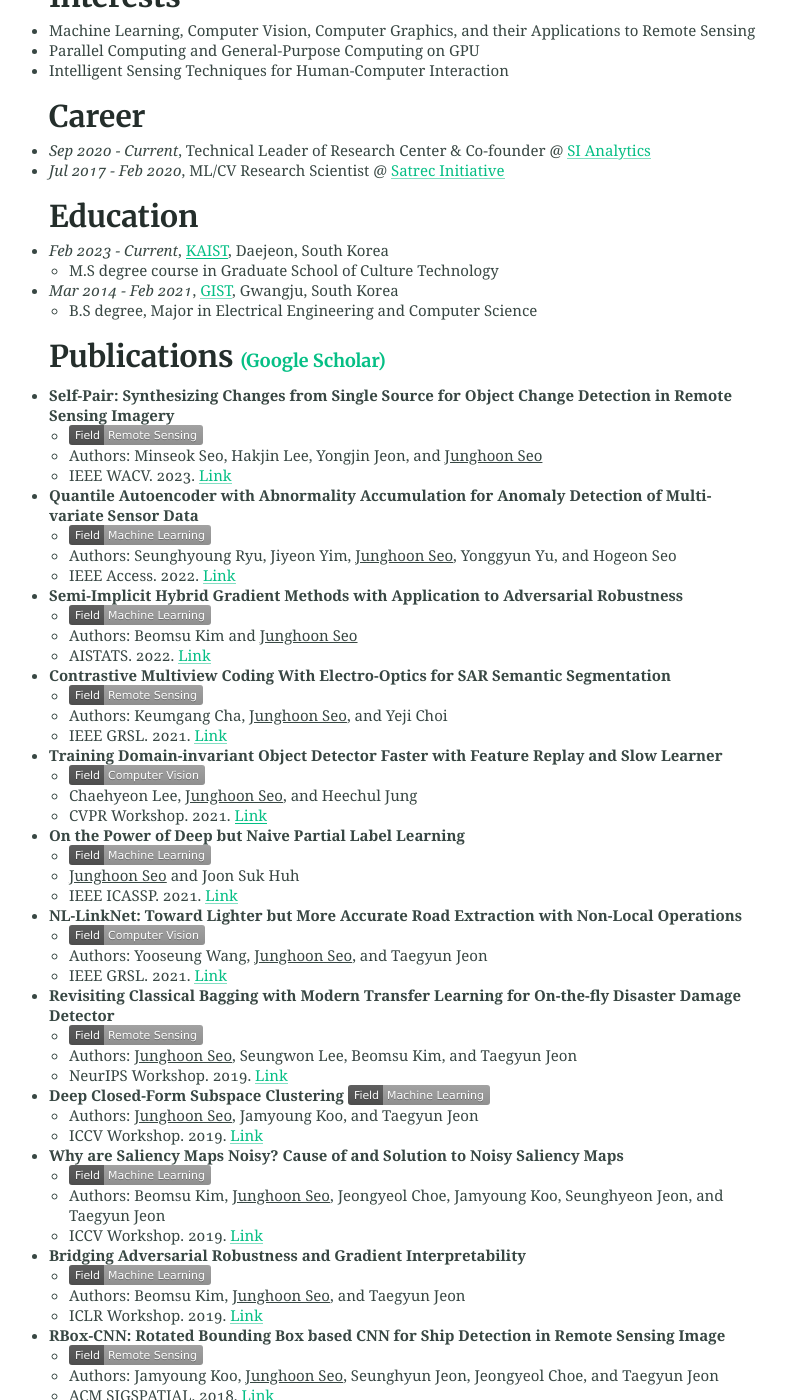
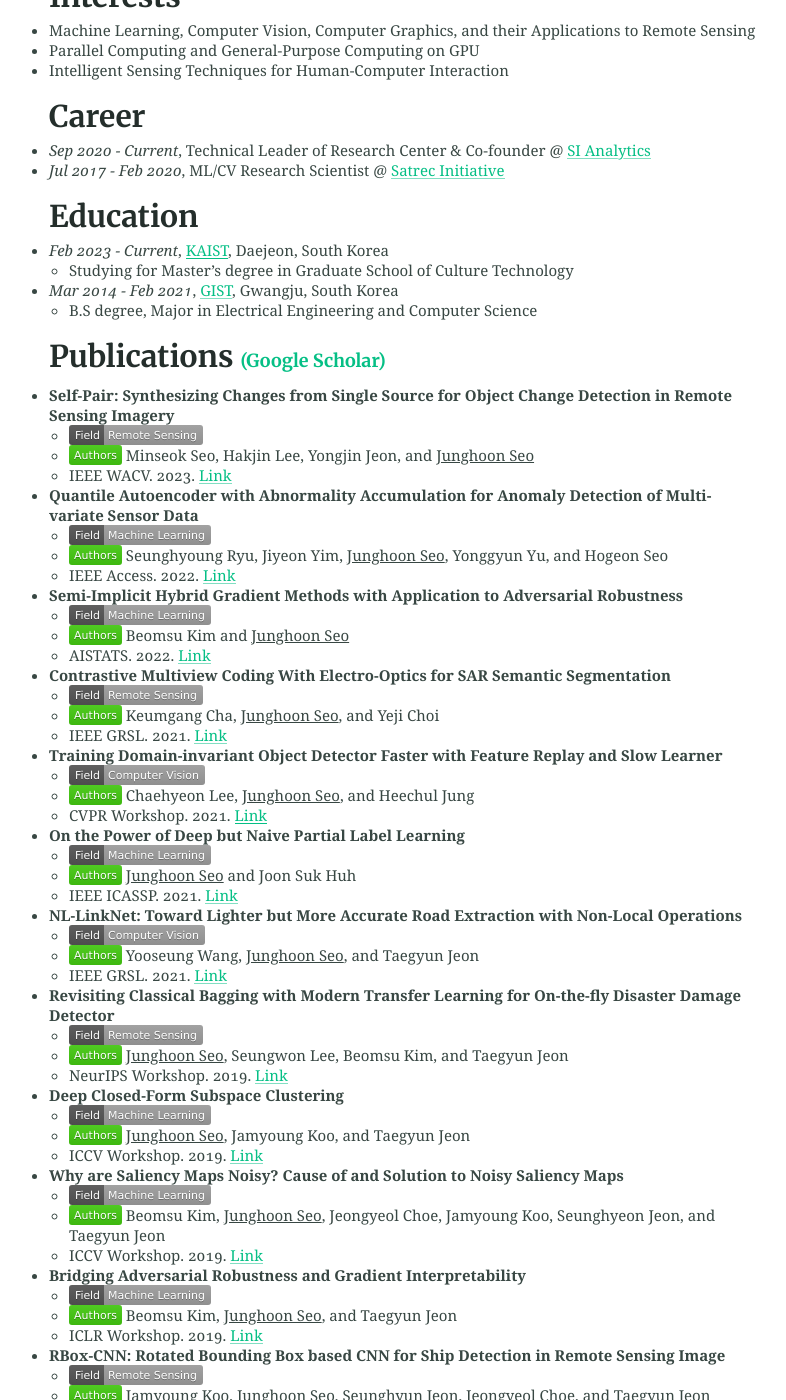
Before and after one commit to mikigom/mikigom.github.io, a Jekyll site: the page built from index.md, in a window 1280 px wide and 1400 px high, scrolled down 596 px. Shown: the whole window, without its empty margins (234-1020 px from the left). Built offline with Jekyll 4.4.1, drawn with Linux system fonts in a browser that asks for light colours; some of the changed text lies outside the part shown.

Commit message:
Update index.md

```diff
--- a/index.md
+++ b/index.md
@@ -17,69 +17,70 @@
 
 ### Education
 * *Feb 2023 - Current*, [KAIST](https://www.kaist.ac.kr/en/), Daejeon, South Korea
-  * M.S degree course in Graduate School of Culture Technology
+  * Studying for Master's degree in Graduate School of Culture Technology
 * *Mar 2014 - Feb 2021*, [GIST](https://www.gist.ac.kr/en/main.html), Gwangju, South Korea
   * B.S degree, Major in Electrical Engineering and Computer Science
 
 ### Publications <span style="font-size:0.6em;">[(Google Scholar)](https://scholar.google.com/citations?user=9KBQk-YAAAAJ&hl=en)</span>
 * **Self-Pair: Synthesizing Changes from Single Source for Object Change Detection in Remote Sensing Imagery**
   - <img height="10" src="/assets/Field-Remote Sensing-lightgrey.svg">
-  - Authors: Minseok Seo, Hakjin Lee, Yongjin Jeon, and <U>Junghoon Seo</U>
+  - <img height="10" src="/assets/-Authors-brightgreen.svg"> Minseok Seo, Hakjin Lee, Yongjin Jeon, and <U>Junghoon Seo</U>
   - IEEE WACV. 2023. [Link](https://openaccess.thecvf.com/content/WACV2023/html/Seo_Self-Pair_Synthesizing_Changes_From_Single_Source_for_Object_Change_Detection_WACV_2023_paper.html)
 * **Quantile Autoencoder with Abnormality Accumulation for Anomaly Detection of Multi-variate Sensor Data**
   - <img height="10" src="/assets/Field-Machine Learning-lightgrey.svg">
-  - Authors: Seunghyoung Ryu, Jiyeon Yim, <U>Junghoon Seo</U>, Yonggyun Yu, and Hogeon Seo
+  - <img height="10" src="/assets/-Authors-brightgreen.svg"> Seunghyoung Ryu, Jiyeon Yim, <U>Junghoon Seo</U>, Yonggyun Yu, and Hogeon Seo
   - IEEE Access. 2022. [Link](https://ieeexplore.ieee.org/abstract/document/9810961/)
 * **Semi-Implicit Hybrid Gradient Methods with Application to Adversarial Robustness**
   - <img height="10" src="/assets/Field-Machine Learning-lightgrey.svg">
-  - Authors: Beomsu Kim and <U>Junghoon Seo</U>
+  - <img height="10" src="/assets/-Authors-brightgreen.svg"> Beomsu Kim and <U>Junghoon Seo</U>
   - AISTATS. 2022. [Link](https://arxiv.org/abs/2202.10523)
 * **Contrastive Multiview Coding With Electro-Optics for SAR Semantic Segmentation**
   - <img height="10" src="/assets/Field-Remote Sensing-lightgrey.svg">
-  - Authors: Keumgang Cha, <U>Junghoon Seo</U>, and Yeji Choi
+  - <img height="10" src="/assets/-Authors-brightgreen.svg"> Keumgang Cha, <U>Junghoon Seo</U>, and Yeji Choi
   - IEEE GRSL. 2021. [Link](https://ieeexplore.ieee.org/abstract/document/9537157?casa_token=BKmjojS1rVUAAAAA:fGEfg34u8sfBOI0rtnaq2vs2wNbFGDr3cjH-Hr9zHkKWsNwaa1EsNywaRz62t6V4jABWErGoPg)
 * **Training Domain-invariant Object Detector Faster with Feature Replay and Slow Learner**
   - <img height="10" src="/assets/Field-Computer Vision-lightgrey.svg">
-  - Chaehyeon Lee, <U>Junghoon Seo</U>, and Heechul Jung
+  - <img height="10" src="/assets/-Authors-brightgreen.svg"> Chaehyeon Lee, <U>Junghoon Seo</U>, and Heechul Jung
   - CVPR Workshop. 2021. [Link](https://arxiv.org/abs/2105.14693)
 * **On the Power of Deep but Naive Partial Label Learning**
   - <img height="10" src="/assets/Field-Machine Learning-lightgrey.svg">
-  - <U>Junghoon Seo</U> and Joon Suk Huh
+  - <img height="10" src="/assets/-Authors-brightgreen.svg"> <U>Junghoon Seo</U> and Joon Suk Huh
   - IEEE ICASSP. 2021. [Link](https://arxiv.org/abs/2010.11600)
 * **NL-LinkNet: Toward Lighter but More Accurate Road Extraction with Non-Local Operations**
   - <img height="10" src="/assets/Field-Computer Vision-lightgrey.svg">
-  - Authors: Yooseung Wang, <U>Junghoon Seo</U>, and Taegyun Jeon
+  - <img height="10" src="/assets/-Authors-brightgreen.svg"> Yooseung Wang, <U>Junghoon Seo</U>, and Taegyun Jeon
   - IEEE GRSL. 2021. [Link](https://ieeexplore.ieee.org/document/9336223?fbclid=IwAR05z_8K7UWYGS5Wb6kJEg_1BMGC2BpTXsV0bI8cpCqCKeLWAm8UHFXsEOw)
 * **Revisiting Classical Bagging with Modern Transfer Learning for On-the-fly Disaster Damage Detector**
   - <img height="10" src="/assets/Field-Remote Sensing-lightgrey.svg">
-  - Authors: <U>Junghoon Seo</U>, Seungwon Lee, Beomsu Kim, and Taegyun Jeon
+  - <img height="10" src="/assets/-Authors-brightgreen.svg"> <U>Junghoon Seo</U>, Seungwon Lee, Beomsu Kim, and Taegyun Jeon
   - NeurIPS Workshop. 2019. [Link](https://arxiv.org/abs/1910.01911)
-* **Deep Closed-Form Subspace Clustering** <img height="10" src="/assets/Field-Machine Learning-lightgrey.svg">
-  - Authors: <U>Junghoon Seo</U>, Jamyoung Koo, and Taegyun Jeon
+* **Deep Closed-Form Subspace Clustering**
+  - <img height="10" src="/assets/Field-Machine Learning-lightgrey.svg">
+  - <img height="10" src="/assets/-Authors-brightgreen.svg"> <U>Junghoon Seo</U>, Jamyoung Koo, and Taegyun Jeon
   - ICCV Workshop. 2019. [Link](https://arxiv.org/abs/1908.09419)
 * **Why are Saliency Maps Noisy? Cause of and Solution to Noisy Saliency Maps**
   - <img height="10" src="/assets/Field-Machine Learning-lightgrey.svg">
-  - Authors: Beomsu Kim, <U>Junghoon Seo</U>, Jeongyeol Choe, Jamyoung Koo, Seunghyeon Jeon, and Taegyun Jeon
+  - <img height="10" src="/assets/-Authors-brightgreen.svg"> Beomsu Kim, <U>Junghoon Seo</U>, Jeongyeol Choe, Jamyoung Koo, Seunghyeon Jeon, and Taegyun Jeon
   - ICCV Workshop. 2019. [Link](https://arxiv.org/abs/1902.04893)
 * **Bridging Adversarial Robustness and Gradient Interpretability**
   - <img height="10" src="/assets/Field-Machine Learning-lightgrey.svg">
-  - Authors: Beomsu Kim, <U>Junghoon Seo</U>, and Taegyun Jeon
+  - <img height="10" src="/assets/-Authors-brightgreen.svg"> Beomsu Kim, <U>Junghoon Seo</U>, and Taegyun Jeon
   - ICLR Workshop. 2019. [Link](https://arxiv.org/abs/1903.11626)
 * **RBox-CNN: Rotated Bounding Box based CNN for Ship Detection in Remote Sensing Image**
   - <img height="10" src="/assets/Field-Remote Sensing-lightgrey.svg">
-  - Authors: Jamyoung Koo, <U>Junghoon Seo</U>, Seunghyun Jeon, Jeongyeol Choe, and Taegyun Jeon
+  - <img height="10" src="/assets/-Authors-brightgreen.svg"> Jamyoung Koo, <U>Junghoon Seo</U>, Seunghyun Jeon, Jeongyeol Choe, and Taegyun Jeon
   - ACM SIGSPATIAL. 2018. [Link](https://dl.acm.org/citation.cfm?id=3274915)
 * **Noise-adding Methods of Saliency Map as Series of Higher Order Partial Derivative**
   - <img height="10" src="/assets/Field-Machine Learning-lightgrey.svg">
-  - Authors: <U>Junghoon Seo</U>, Jeongyeol Choe, Jamyoung Koo, SeungHyun Jeon, Beomsu Kim, and Taegyun Jeon
+  - <img height="10" src="/assets/-Authors-brightgreen.svg"> <U>Junghoon Seo</U>, Jeongyeol Choe, Jamyoung Koo, SeungHyun Jeon, Beomsu Kim, and Taegyun Jeon
   - ICML Workshop. 2018. [Link](https://arxiv.org/abs/1806.03000)
 * **Domain Adaptive Generation of Aircraft on Satellite Imagery via Simulated and Unsupervised Learning**
   - <img height="10" src="/assets/Field-Remote Sensing-lightgrey.svg">
-  - Authors: <U>Junghoon Seo</U>, Seunghyun Jeon, and Taegyun Jeon
+  - <img height="10" src="/assets/-Authors-brightgreen.svg"> <U>Junghoon Seo</U>, Seunghyun Jeon, and Taegyun Jeon
   - ACML Workshop. 2017. [Link](https://arxiv.org/abs/1806.03002)
 * **Multi-task Learning for Fine-grained Visual Classification of Aircraft**
   - <img height="10" src="/assets/Field-Remote Sensing-lightgrey.svg">
-  - Authors: Seunghyun Jeon, <U>Junghoon Seo</U> and Taegyun Jeon
+  - <img height="10" src="/assets/-Authors-brightgreen.svg"> Seunghyun Jeon, <U>Junghoon Seo</U> and Taegyun Jeon
   - ACML Workshop. 2017.
 
 ### Award
```
